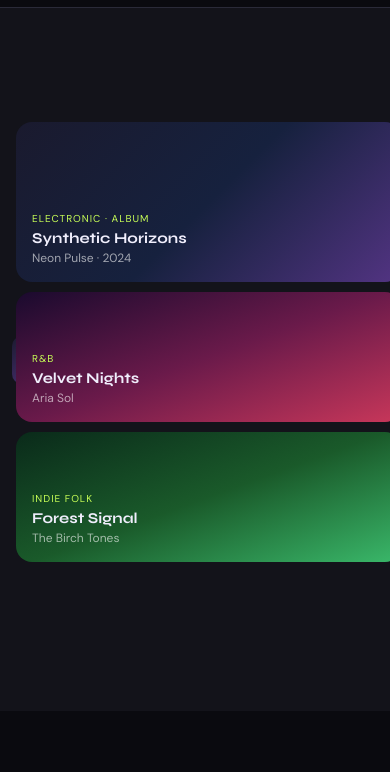
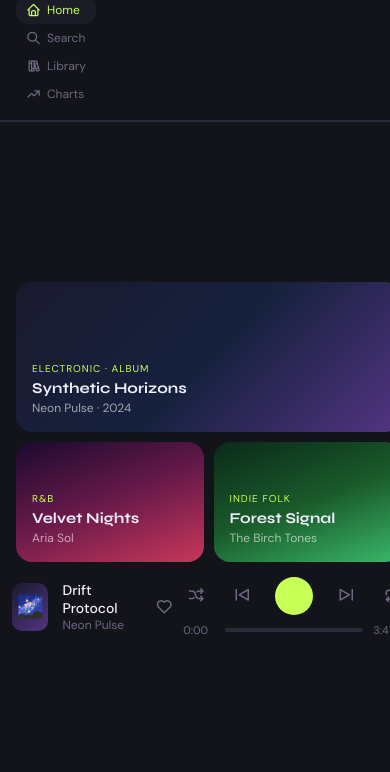
Before and after one commit to voidex786-hub/wavflow, a plain HTML site: page index.html in a window 390 px wide. Shown: the part 53-825 px from the top of the page. Drawn offline with Linux system fonts and the light colour scheme.

Commit message:
fix mobile layout

```diff
--- a/style.css
+++ b/style.css
@@ -461,54 +461,81 @@
 
 /* MOBILE RESPONSIVE */
 @media (max-width: 768px) {
+  body { overflow: auto; }
+
   .app {
     grid-template-columns: 1fr;
-    grid-template-rows: 60px 1fr 80px;
+    grid-template-rows: auto auto 80px;
+    height: auto;
+    min-height: 100vh;
   }
 
   .sidebar {
-    display: none;
+    grid-row: 1;
+    grid-column: 1;
+    flex-direction: row;
+    flex-wrap: wrap;
+    padding: 12px 16px;
+    gap: 4px;
+    border-right: none;
+    border-bottom: 1px solid var(--border);
   }
+
+  .logo {
+    width: 100%;
+    margin-bottom: 8px;
+    font-size: 20px;
+  }
+
+  .nav-item {
+    padding: 6px 10px;
+    font-size: 12px;
+    gap: 6px;
+  }
+
+  .nav-item i { font-size: 15px; }
+  .settings-btn { display: none; }
+  .sidebar-section { display: none; }
+  .playlist-item { display: none; }
 
   .main {
     grid-column: 1;
     grid-row: 2;
     padding: 16px;
+    overflow: visible;
+  }
+
+  .topbar {
+    flex-direction: column;
+    gap: 10px;
+    margin-bottom: 20px;
+  }
+
+  .search-bar { width: 100%; }
+
+  .topbar-right {
+    width: 100%;
+    justify-content: flex-end;
   }
 
   .featured-grid {
-    grid-template-columns: 1fr;
+    grid-template-columns: 1fr 1fr;
     gap: 10px;
   }
 
-  .featured-card { height: 130px; }
-  .featured-card.big { height: 160px; }
-
-  .topbar {
-    margin-bottom: 20px;
-  }
-
-  .search-bar {
-    width: 100%;
+  .featured-card { height: 120px; }
+  .featured-card.big {
+    grid-column: 1 / -1;
+    height: 150px;
   }
 
   .player {
+    grid-column: 1;
     padding: 0 12px;
     gap: 10px;
   }
 
-  .player-track {
-    width: auto;
-    flex: 1;
-  }
-
-  .player-center {
-    flex: 2;
-  }
-
-  .player-right {
-    display: none;
-  }
-
-  .vol-row { display: none; }
+  .player-track { width: auto; flex: 1; }
+  .player-center { flex: 2; }
+  .player-right { display: none; }
 }
```
